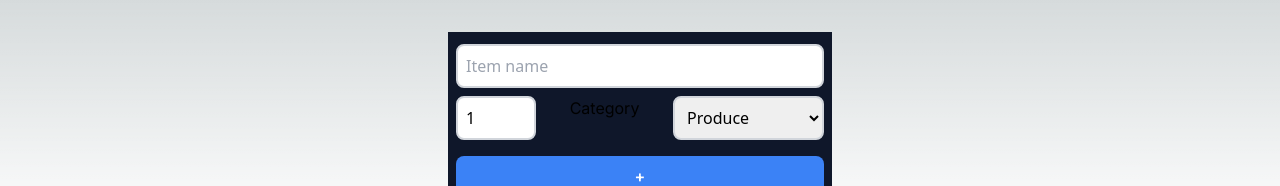
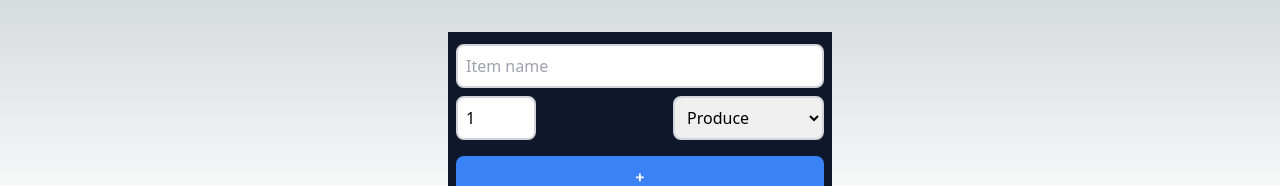
Before and after one commit to kokawaguchi/cprg306-assignments, a Next.js app: page /week-4 in a window 1280 px wide. Shown: the top 186 px of the page. Built offline with nearby package versions, Linux system fonts and the light colour scheme.

Commit message:
Week 4 update

```diff
--- a/app/week-4/new-item.js
+++ b/app/week-4/new-item.js
@@ -53,7 +53,6 @@ export default function NewItem() {
             className="text-black w-20 m1-1 border-2 border-gray-300
             p-2 rounded-lg font-sans justify-center"
           />
-          <label htmlFor="category">Category</label>
           <select
             id="category"
             value={category}
```
